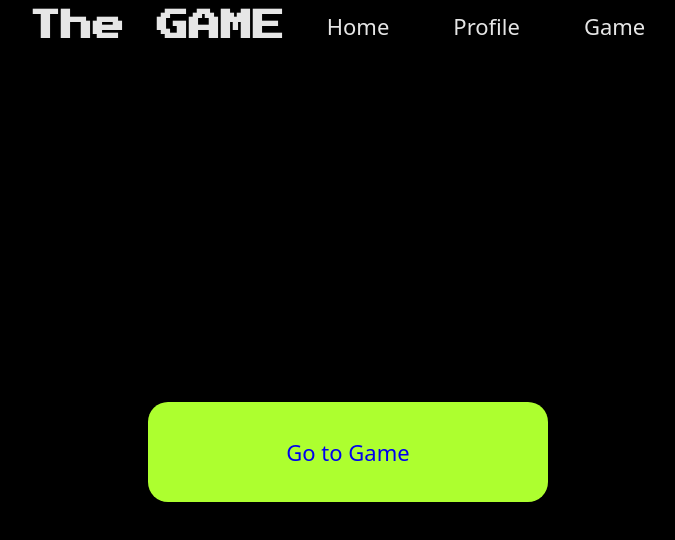
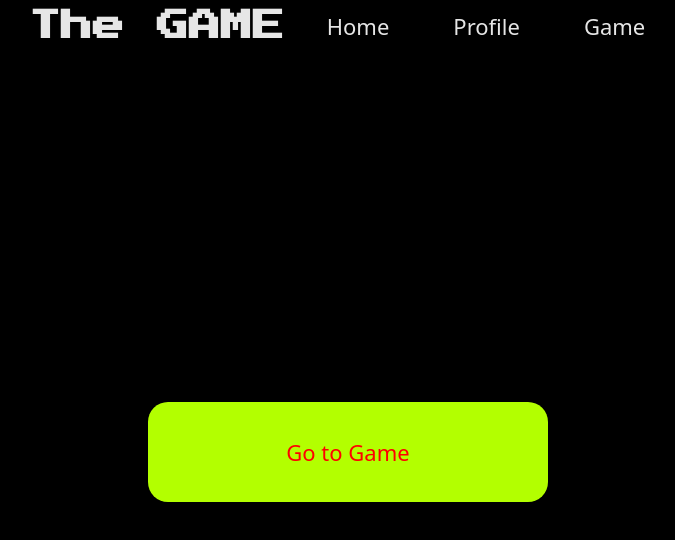
Before and after one commit to PhilippRosie/the-game, a React (Create React App) app: page / in a window 1280 px wide. Shown: the top 540 px of the page, without its empty margins (292-967 px from the left). Built offline with nearby package versions, Linux system fonts and the light colour scheme; the HTML template or start-up script is replaced by a standard one.

Commit message:
Update home.css

```diff
--- a/src/styles/home.css
+++ b/src/styles/home.css
@@ -1,8 +1,8 @@
 .Game-btn {
   width: 400px;
   height: 100px;
-  color: red;
-  background-color: greenyellow;
+
+  background-color: rgb(179, 255, 0);
   border: none;
 
   border-radius: 20px;
@@ -11,6 +11,7 @@
 .Game-btn a {
   text-decoration: none;
   font-size: 22px;
+  color: red;
 }
 
 .home-content {
```
